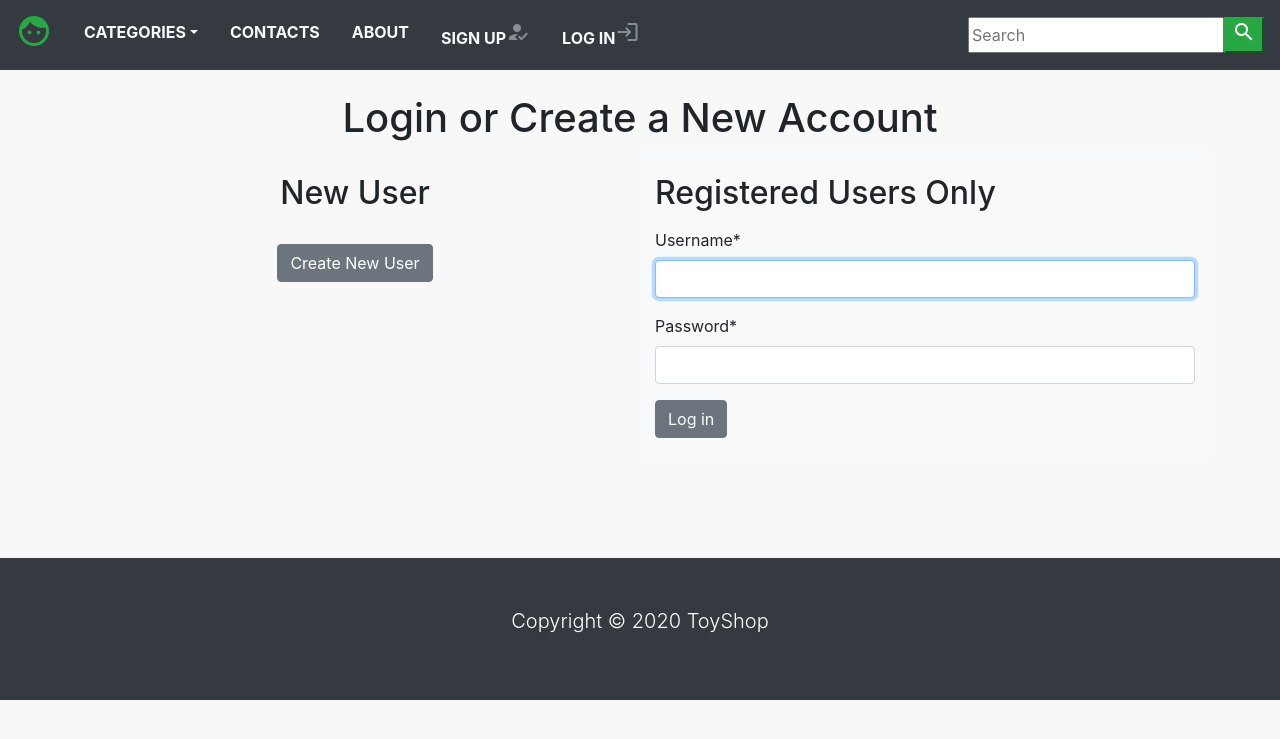
After one commit to roman-oneshchuk/ecommerce-project, a Django app: page /account/login/ in a window 1280 px wide. The commit adds this page. Shown: the top 739 px of the page. Run offline with Django 3.2, Linux system fonts and the light colour scheme; data that the repository does not hold is empty; some libraries are stand-ins or nearby versions.

Commit message:
login/logout added

```diff
--- a/ecommerce/static/css/base.css
+++ b/ecommerce/static/css/base.css
@@ -24,3 +24,7 @@ body {
 	color: red;
 	font-weight: bold;
 }
+
+.custom_div {
+	margin-bottom: 20px !important;
+}
--- a/shop/forms.py
+++ b/shop/forms.py
@@ -1,3 +1,4 @@
+
 from django import forms
 from django.contrib.auth.forms import UserCreationForm
 from django.contrib.auth.models import User
@@ -5,9 +6,9 @@ from django.contrib.auth.models import User
 class SignUpForm(UserCreationForm):
 	first_name = forms.CharField(max_length=100, required=True)
 	last_name = forms.CharField(max_length=100, required=True)
-	email = forms.EmailField(max_length=250, help_text='eg. youremail@mail.com')
+	email = forms.EmailField(max_length=250, help_text='eg. youremail@gmail.com')
 
 
 	class Meta:
 		model = User
-		fields = ('first_name', 'last_name', 'password1', 'password2')
+		fields = ('first_name', 'last_name', 'username', 'password1', 'password2', 'email')
--- /dev/null
+++ b/shop/templates/login.html
@@ -0,0 +1,47 @@
+{% extends 'base.html' %}
+
+{% load static %}
+
+{% load crispy_forms_tags %}
+
+{% block title %}
+	Log in
+{% endblock %}
+
+{% block content %}
+
+	<div class="container">
+		<br>
+		<h1 class="product_title text-center">
+			Login or Create a New Account
+		</h1>
+		<div class="row">
+			<div class="col-12 col-sm-12 col-lg-6 text-center custom_div" >
+				<br>
+				<h2 class="product_title">
+					New User
+				</h2>
+				<br>
+				<a href="{% url 'signup' %}" class="btn btn-secondary">Create New User</a>
+			</div>
+			<div class="col-12 col-sm-12 col-md-12 col-lg-6 bg-light">
+				<div>
+					<br>
+					<h2 class="product_title">
+						Registered Users Only
+					</h2>
+					<form method="post">
+						{% csrf_token %}
+						<p>{{ form | crispy }}</p>
+						<button type='submit' class="btn btn-secondary">Log in</button>
+
+					</form>
+					<br>
+				</div>
+			</div>
+		</div>
+		<br>
+	</div>
+	<br>
+
+{% endblock %}
--- a/shop/templates/navbar.html
+++ b/shop/templates/navbar.html
@@ -14,9 +14,32 @@
 			</li>
 			<li class="nav-item"><a class="nav-link text-light text-uppercase font-weight-bold px-3" href="">Contacts</a></li>
 			<li class="nav-item"><a class="nav-link text-light text-uppercase font-weight-bold px-3" href="">About</a></li>
+
+			{% if request.user.is_authenticated and request.user.first_name %}
+			<li class="nav-item"><span class="nav-link text-light text-uppercase font-weight-bold px-3">Welcome, {{ request.user.first_name }}! <i class="material-icons cart-icon">verified_user</i></span></li>
+
+			<li class="nav-item">
+				<a class="nav-link text-light text-uppercase font-weight-bold px-3" href="{% url 'signout' %}">Sign Out<i class="material-icons cart-icon">login</i></a>
+			</li>
+
+			{% else %}
+			<li class="nav-item">
+				<a class="nav-link text-light text-uppercase font-weight-bold px-3" href="{% url 'signup' %}">Sign Up<i class="material-icons cart-icon">how_to_reg</i></a>
+			</li>
+
+			<li class="nav-item">
+				<a class="nav-link text-light text-uppercase font-weight-bold px-3" href="{% url 'login' %}">Log In<i class="material-icons cart-icon">login</i></a>
+			</li>
+
+			{% endif %}
+
 			{% if item_count > 0 %}
-			<li class="nav-item"><a class="nav-link text-light text-uppercase font-weight-bold px-3" href="{% url 'cart_detail' %}"><i class="material-icons cart-icon">add_shopping_cart</i>{{item_count}}</a></li>
-			{% endif %}
+			<li class="nav-item">
+				<a class="nav-link text-light text-uppercase font-weight-bold px-3" href="{% url 'cart_detail' %}">
+				<i class="material-icons cart-icon">add_shopping_cart</i>
+					{{item_count}}
+				</a></li>
+					{% endif %}
 		</ul>
 
 		<form class="form-inline">
--- a/shop/urls.py
+++ b/shop/urls.py
@@ -18,4 +18,8 @@ urlpatterns = [
 
     path('account/create/', views.signUpView, name='signup'),
 
+    path('account/login/', views.login_view, name='login'),
+
+    path('account/signout/', views.signoutView, name='signout'),
+
 ]
--- a/shop/views.py
+++ b/shop/views.py
@@ -3,6 +3,8 @@ from .models import Category, Product, Cart, CartItem
 from django.core.exceptions import ObjectDoesNotExist
 from django.contrib.auth.models import Group, User
 from .forms import SignUpForm
+from django.contrib.auth.forms import AuthenticationForm
+from django.contrib.auth import login, authenticate, logout
 
 # Create your views here.
 
@@ -94,11 +96,33 @@ def signUpView(request):
 		form = SignUpForm(request.POST)
 		if form.is_valid():
 			form.save()
-			username = form.clean_data.get('username')
+			username = form.cleaned_data.get('username')
 			signup_user = User.objects.get(username=username)
 			user_group = Group.objects.get(name='User')
 			user_group.user_set.add(signup_user)
-
 	else:
 		form = SignUpForm()
 	return render(request, 'signup.html', {'form': form})
+
+
+def login_view(request):
+	if request.method == 'POST':
+		form = AuthenticationForm(data=request.POST)
+		if form.is_valid():
+			username = request.POST['username']
+			password = request.POST['password']
+			user = authenticate(username=username, password=password)
+			if user is not None:
+				login(request, user)
+				return redirect('home')
+			else:
+				return redirect('signup')
+	else:
+		form = AuthenticationForm()
+	return render(request, 'login.html', {'form': form})
+
+
+
+def signoutView(request):
+	logout(request)
+	return redirect('login')
```
Also changed, not shown: shop/templates/signup.html (+9 -10 lines).
